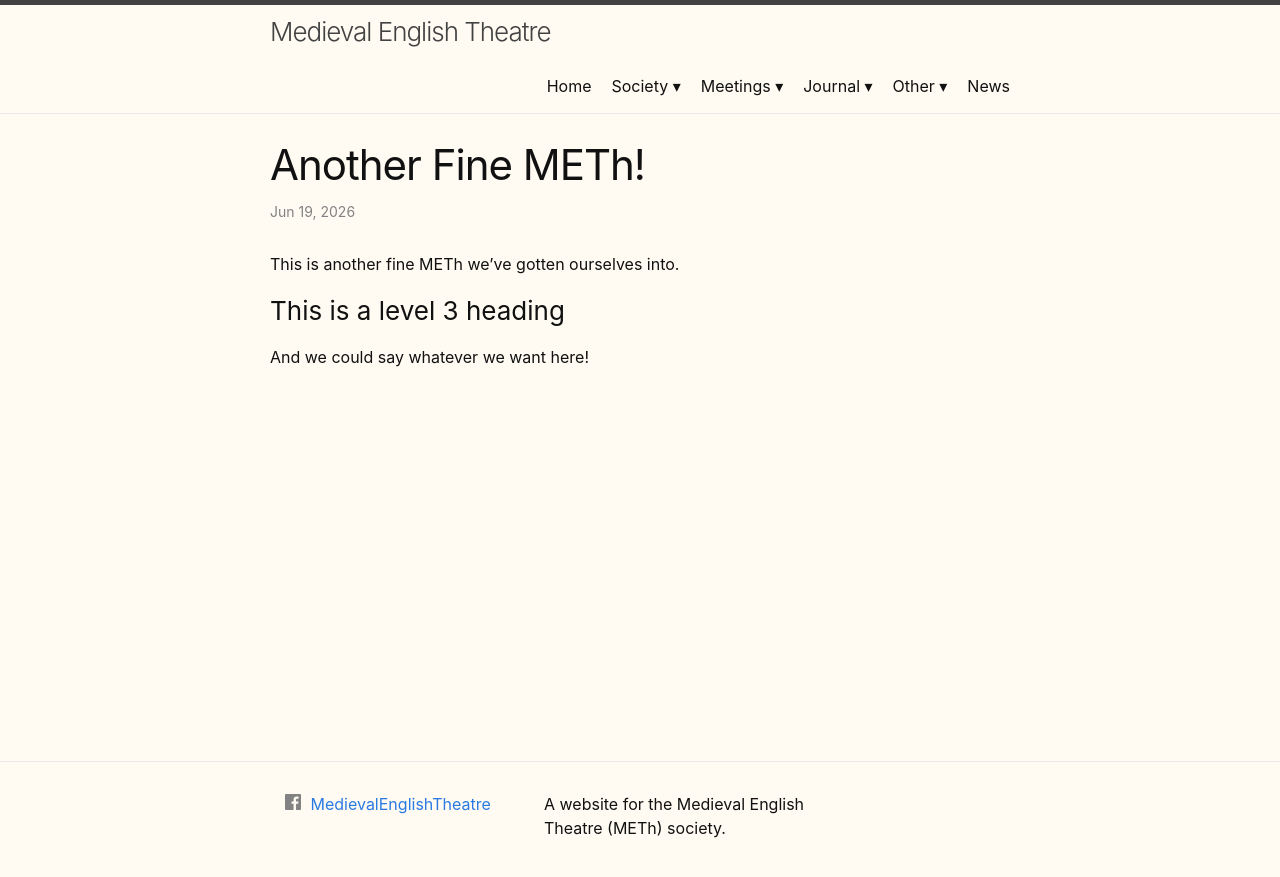
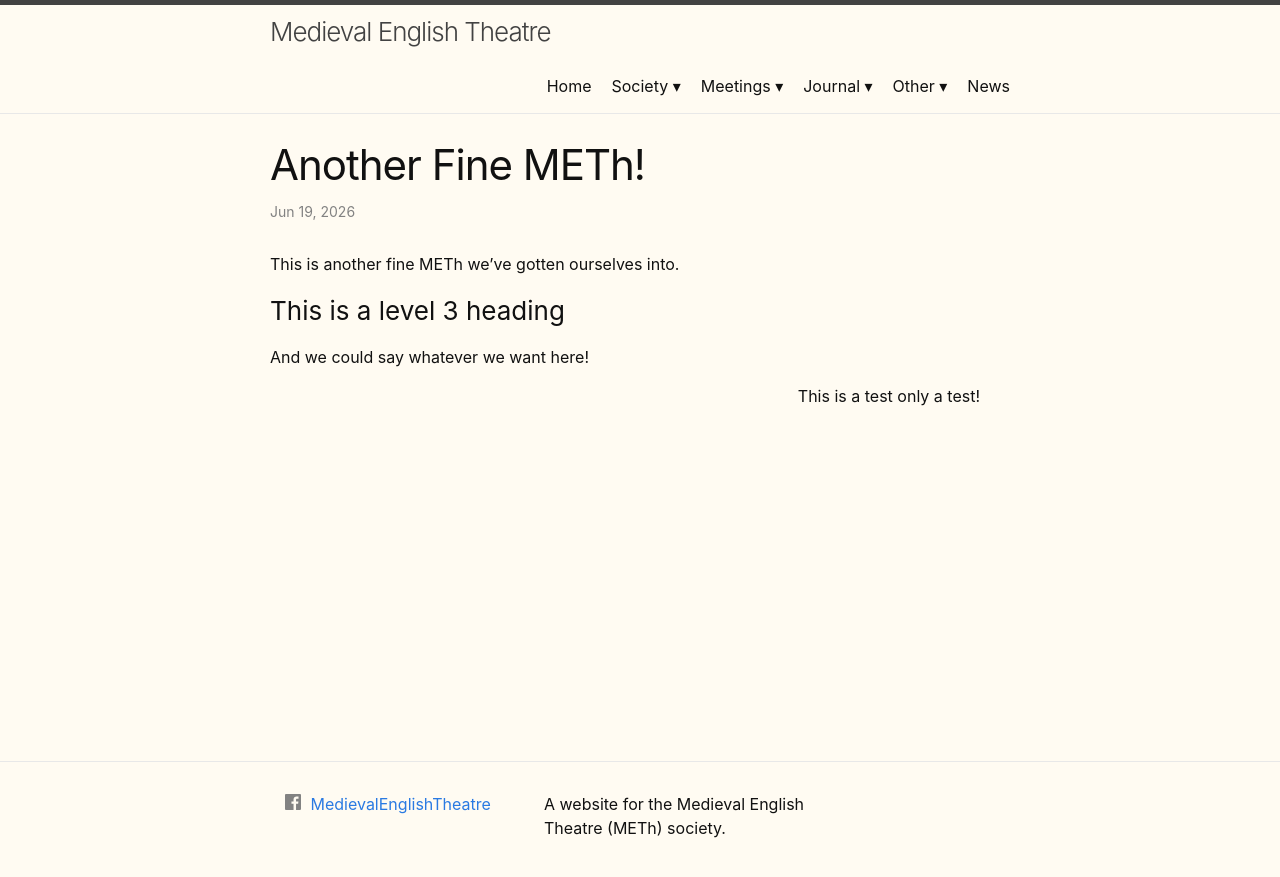
Before and after one commit to jamescummings/jamescummings.github.io, a Jekyll site: the page built from src/_posts/2026-06-19-Another-Fine-METh.md, in a window 1280 px wide. Shown: the top 877 px of the page. Built offline with Jekyll 4.4.1, drawn with Linux system fonts in a browser that asks for light colours.

Commit message:
Update content in Another-Fine-METh.md

```diff
--- a/src/_posts/2026-06-19-Another-Fine-METh.md
+++ b/src/_posts/2026-06-19-Another-Fine-METh.md
@@ -9,3 +9,5 @@ This is another fine METh we've gotten ourselves into.
 ### This is a level 3 heading
 
 And we could say whatever we want here!
+
+<p style="float:right; margin-right:30px;">This is a test only a test!</p>
```
